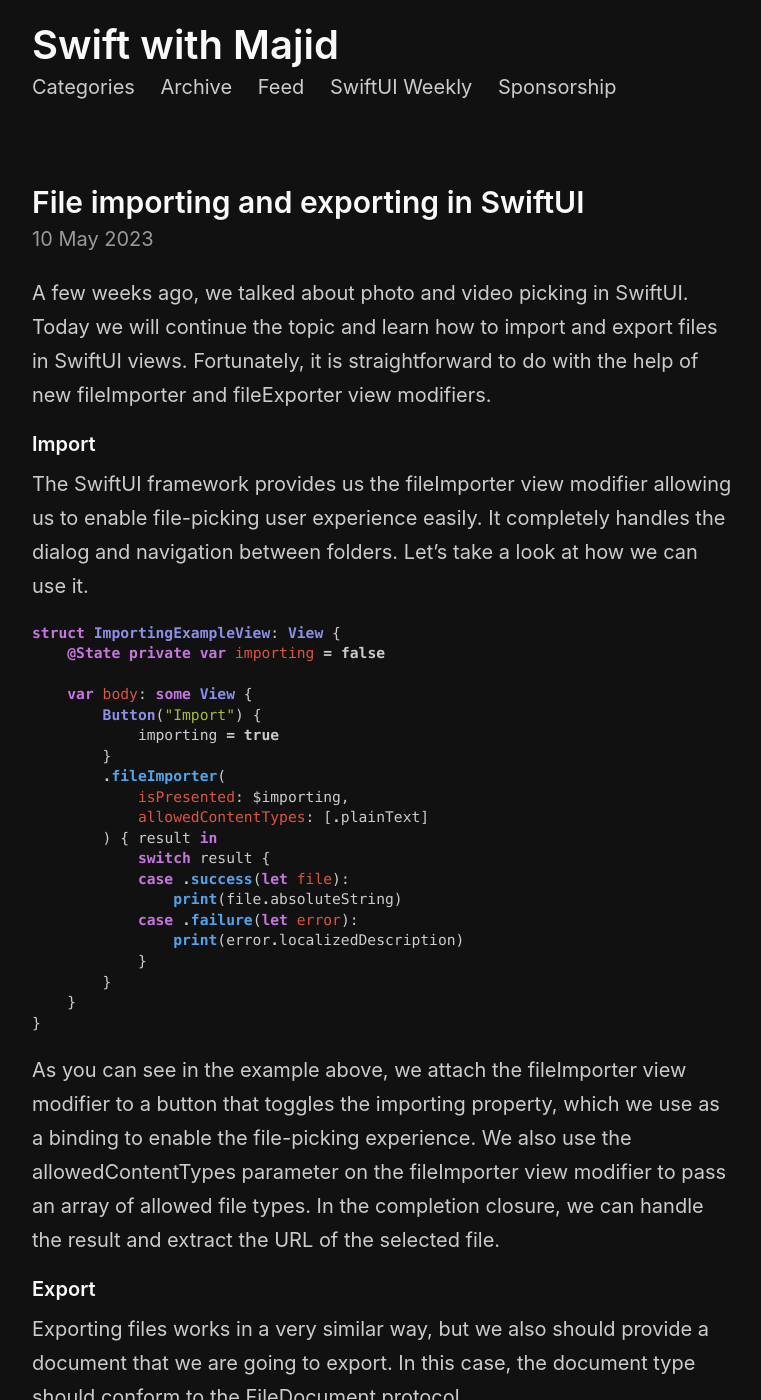
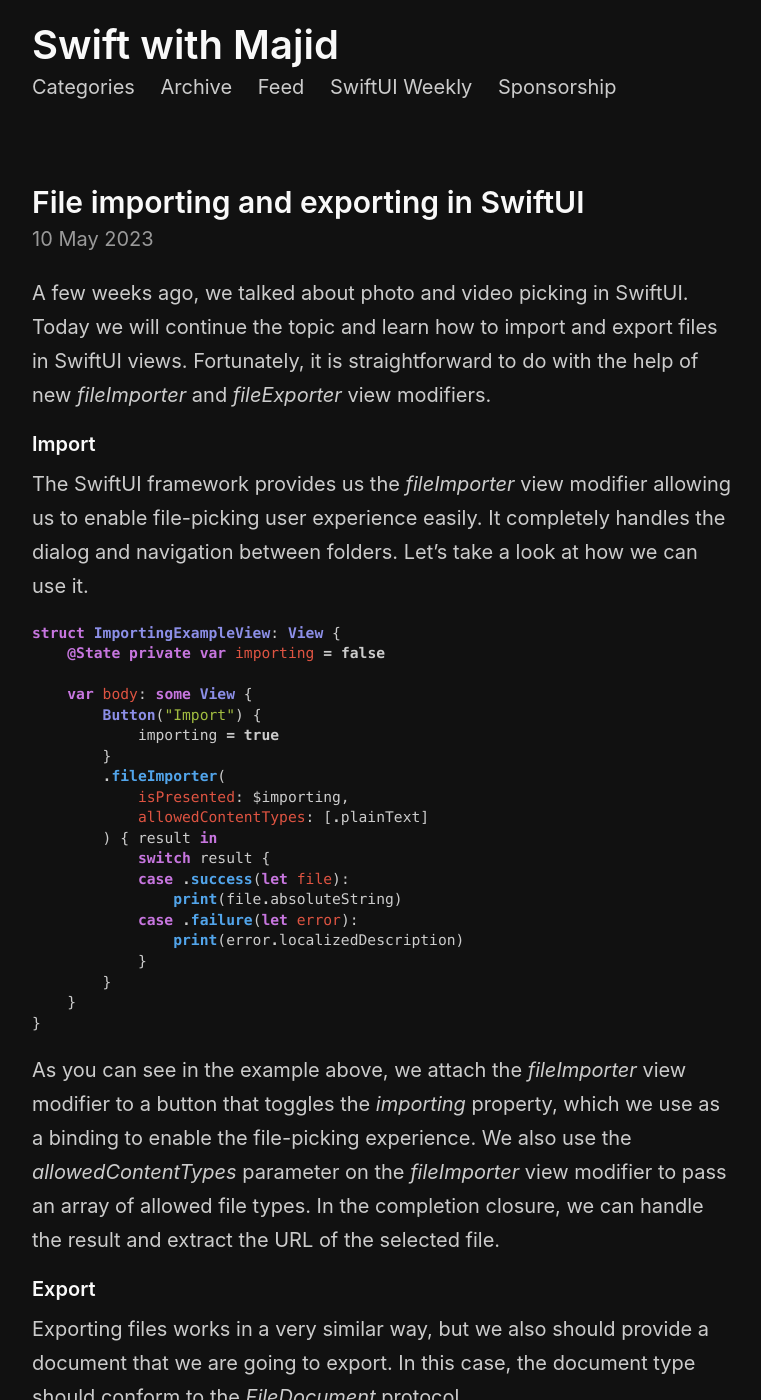
Before and after one commit to mecid/mecid.github.io, a Jekyll site: the page built from _posts/2023-05-10-file-importing-and-exporting-in-swiftui.md, in a window 1280 px wide and 1400 px high. Shown: the whole window, without its empty margins (258-1019 px from the left). Built offline with Jekyll 4.4.1, drawn with Linux system fonts in a browser that asks for light colours; some of the changed text lies outside the part shown.

Commit message:
file picking post formatted

````diff
--- a/_posts/2023-05-10-file-importing-and-exporting-in-swiftui.md
+++ b/_posts/2023-05-10-file-importing-and-exporting-in-swiftui.md
@@ -3,10 +3,10 @@
 layout: post
 ---
 
-A few weeks ago, we talked about photo and video picking in SwiftUI. Today we will continue the topic and learn how to import and export files in SwiftUI views. Fortunately, it is straightforward to do with the help of new fileImporter and fileExporter view modifiers.
+A few weeks ago, we talked about photo and video picking in SwiftUI. Today we will continue the topic and learn how to import and export files in SwiftUI views. Fortunately, it is straightforward to do with the help of new *fileImporter* and *fileExporter* view modifiers.
 
 #### Import
-The SwiftUI framework provides us the fileImporter view modifier allowing us to enable file-picking user experience easily. It completely handles the dialog and navigation between folders. Let's take a look at how we can use it.
+The SwiftUI framework provides us the *fileImporter* view modifier allowing us to enable file-picking user experience easily. It completely handles the dialog and navigation between folders. Let's take a look at how we can use it.
 
 ```swift
 struct ImportingExampleView: View {
@@ -31,10 +31,10 @@
 }
 ```
 
-As you can see in the example above, we attach the fileImporter view modifier to a button that toggles the importing property, which we use as a binding to enable the file-picking experience. We also use the allowedContentTypes parameter on the fileImporter view modifier to pass an array of allowed file types. In the completion closure, we can handle the result and extract the URL of the selected file.
+As you can see in the example above, we attach the *fileImporter* view modifier to a button that toggles the *importing* property, which we use as a binding to enable the file-picking experience. We also use the *allowedContentTypes* parameter on the *fileImporter* view modifier to pass an array of allowed file types. In the completion closure, we can handle the result and extract the URL of the selected file.
 
 #### Export
-Exporting files works in a very similar way, but we also should provide a document that we are going to export. In this case, the document type should conform to the FileDocument protocol.
+Exporting files works in a very similar way, but we also should provide a document that we are going to export. In this case, the document type should conform to the *FileDocument* protocol.
 
 ```swift
 struct TextDocument: FileDocument {
@@ -62,7 +62,7 @@
 }
 ```
 
-Here we define the TextDocument type conforming to the FileDocument protocol. As you can see, it implements plain string reading from a file and allows us to export string data to the file. Now we can use the fileExporter view modifier to export an instance of the TextDocument type.
+Here we define the *TextDocument* type conforming to the *FileDocument* protocol. As you can see, it implements plain string reading from a file and allows us to export string data to the file. Now we can use the *fileExporter* view modifier to export an instance of the *TextDocument* type.
 
 ```swift
 struct ExportingExampleView: View {
@@ -92,10 +92,10 @@
 }
 ```
 
-As you can see in the example above, we use the fileExporter view modifier to enable file exporting user experience. It also needs binding to a boolean value to present the dialog. We must also pass the document we want to export and its content type. In the completion closure, we can verify that the document was exported correctly or check the reason for a failure.
+As you can see in the example above, we use the *fileExporter* view modifier to enable file exporting user experience. It also needs binding to a boolean value to present the dialog. We must also pass the document we want to export and its content type. In the completion closure, we can verify that the document was exported correctly or check the reason for a failure.
 
 #### File moving
-As a bonus, the SwiftUI framework provides us with the fileMover view modifier, enabling a file-moving experience for our users.
+As a bonus, the SwiftUI framework provides us with the *fileMover* view modifier, enabling a file-moving experience for our users.
 
 ```swift
 struct MovingExampleView: View {
@@ -118,4 +118,4 @@
 }
 ```
 
-In the example above, we use the fileMover view modifier to present the file-moving dialog to the user. We should pass the file URL we want to move and can verify the result in the completion closure.
+In the example above, we use the *fileMover* view modifier to present the file-moving dialog to the user. We should pass the file URL we want to move and can verify the result in the completion closure.
````
